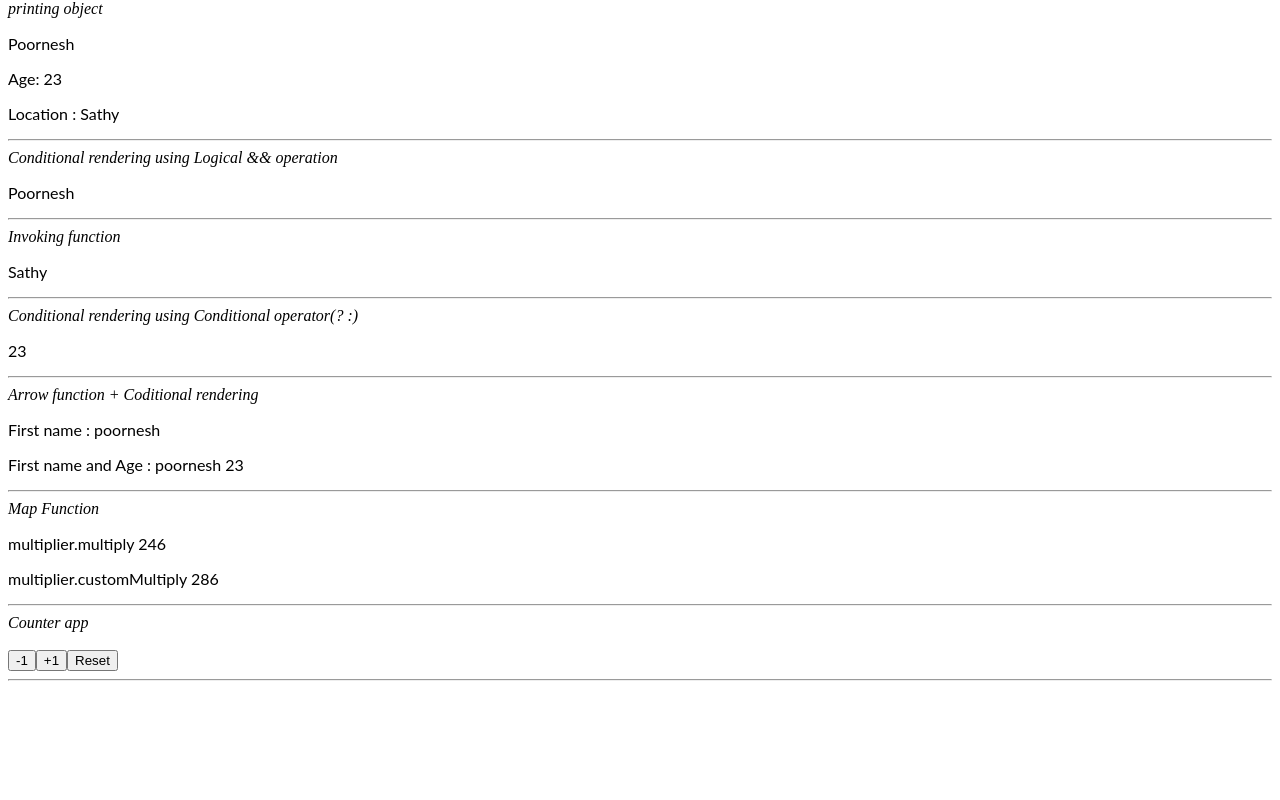
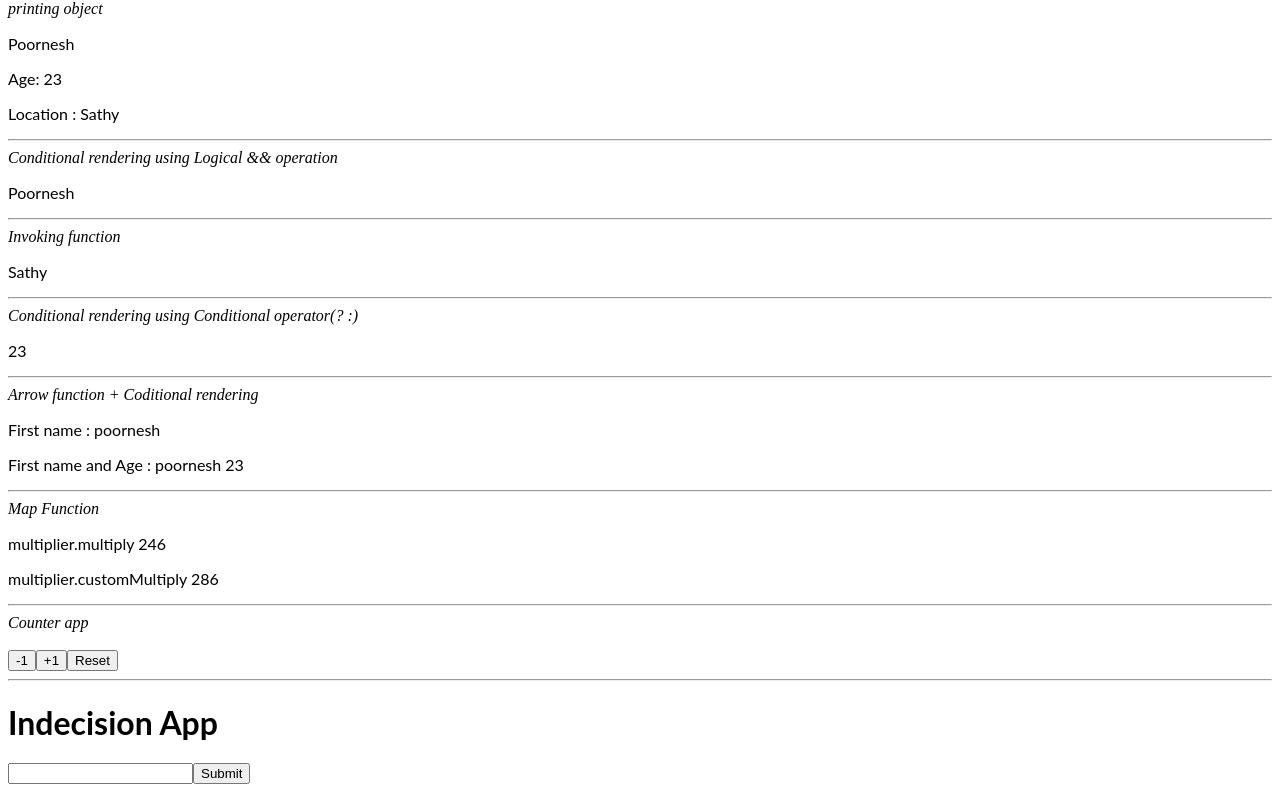
Before and after one commit to poornesh-pH/react-playground, a React (Create React App) app: page / in a window 1280 px wide. Shown: the part 317-1117 px from the top of the page. Before the commit the page ends 1006 px from the top, so only its background shows below. Built offline with nearby package versions, Linux system fonts and the light colour scheme.

Commit message:
1 file modified

```diff
--- a/src/App.js
+++ b/src/App.js
@@ -1,4 +1,5 @@
 import React from "react";
+import ReactDOM from "react-dom";
 import "./style.css";
 import Todof from "./todof";
 import Todoc from "./todoc";
@@ -10,6 +11,27 @@ export default function App() {
       <Todof />
       <Todoc />
       <Playground />
+      <h1>Indecision App</h1>
+      {options}
+      <form onSubmit={formOnSubmit}>
+        <input type="text" id="option" />
+        <button type="submit">Submit</button>
+      </form>
     </div>
   );
 }
+
+const options = [];
+
+const formOnSubmit = e => {
+  e.preventDefault();
+  options.push(e.target.elements.option.value);
+  e.target.elements.option.value = "";
+  console.log(options);
+};
+// function renderApp(){
+
+// ReactDOM.render(<App />, document.getElementById("root"));
+
+// }
+// renderApp();
```
